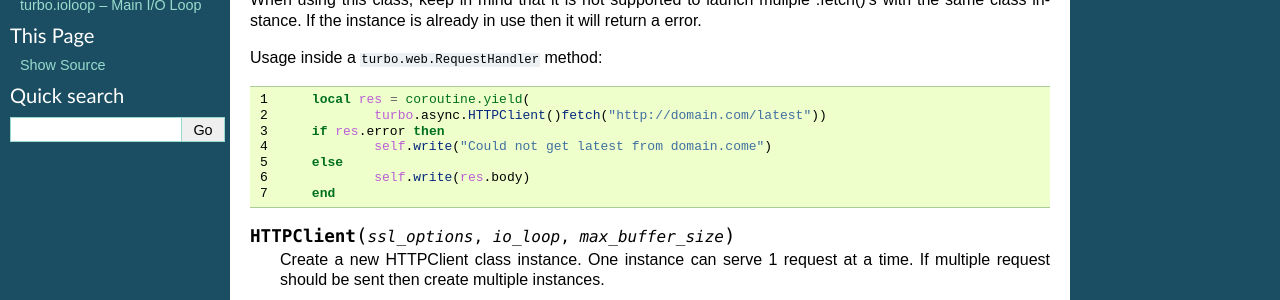
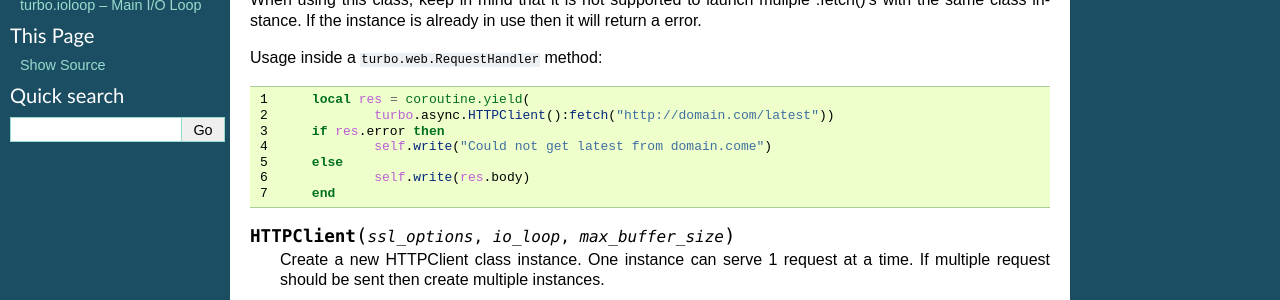
Before and after one commit to kernelsauce/turbo, a Sphinx documentation site: the page built from doc/async.rst, in a window 1280 px wide. Shown: the part 279-579 px from the top of the page. Built offline with Sphinx 7.4.7, drawn with Linux system fonts in a browser that asks for light colours; pages that are not in the unit, such as notebooks, are missing from menus.

Commit message:
Typo fix.

```diff
--- a/doc/async.rst
+++ b/doc/async.rst
@@ -25,7 +25,7 @@ Usage inside a ``turbo.web.RequestHandler`` method:
    :linenos:
 
 	local res = coroutine.yield(
-	   	turbo.async.HTTPClient()fetch("http://domain.com/latest"))
+	   	turbo.async.HTTPClient():fetch("http://domain.com/latest"))
 	if res.error then
 		self.write("Could not get latest from domain.come")
 	else
```
